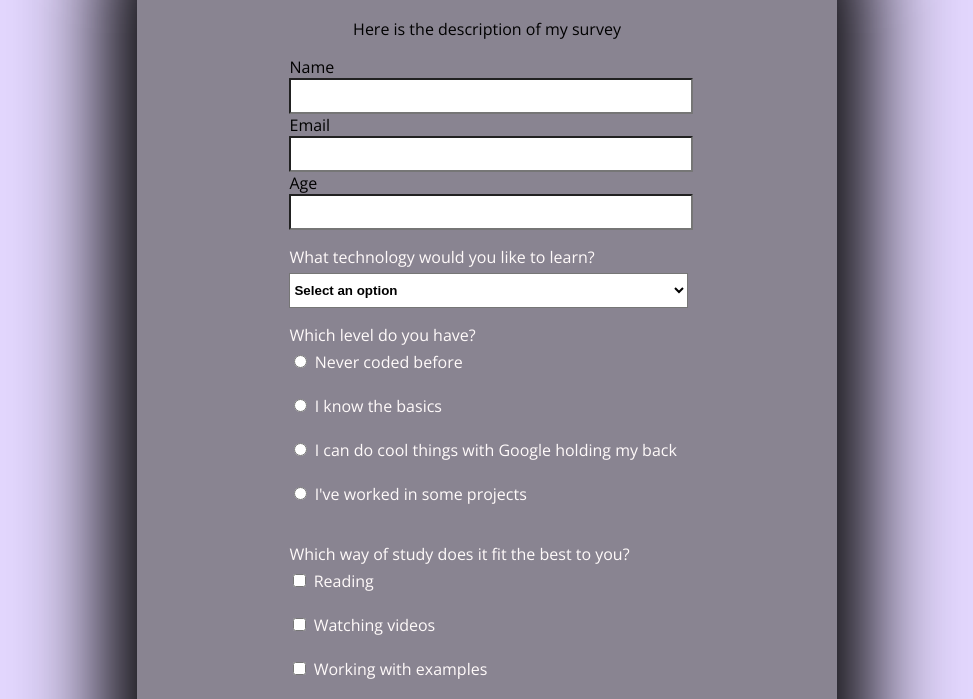
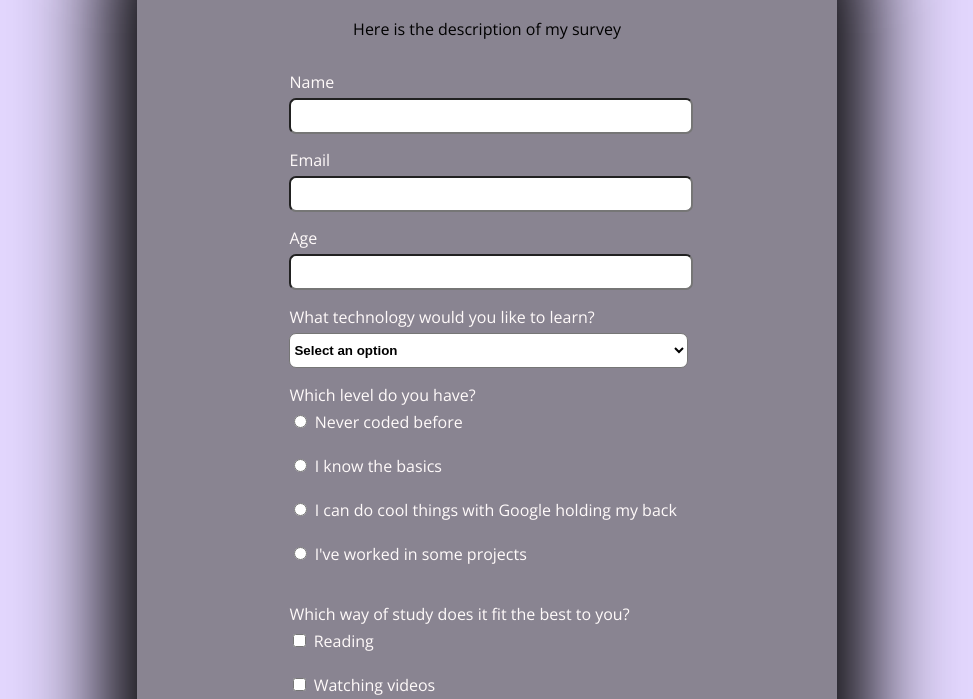
Before and after one commit to leituu/survey-form-fcc, a plain HTML site: page index.html in a window 1280 px wide. Shown: the part 76-775 px from the top of the page, without its empty margins (153-1126 px from the left). Drawn offline with nearby package versions, Linux system fonts and the light colour scheme.

Commit message:
Change the way input labels were created

```diff
--- a/index.html
+++ b/index.html
@@ -20,12 +20,12 @@
             </div>
             <div id="form-container">
                 <form action="" id="survey-form">
-                    <div class="section"><label for="name">Name<input class="text-input" type="text" name="name" id="name" ></label></div>
-                    <div class="section"><label for="email">Email<input class="text-input" type="text" name="email" id="email"></label></div>
-                    <div class="section"><label for="age">Age<input  class="text-input" type="number" min="18"  name="age" id="age"></label></div>
+                    <div class="section labels-input-fields"><label id="name-label" for="name">Name<input class="text-input" type="text" name="name" id="name" ></label></div>
+                    <div class="section labels-input-fields"><label id="email-label" for="email">Email<input class="text-input" type="email" name="email" id="email"></label></div>
+                    <div class="section labels-input-fields"><label id="age-label" for="age">Age<input  class="text-input" type="number" min="18" max="99" name="age" id="age"></label></div>
                     <p>What technology would you like to learn?</p>
                     <div class="section">
-                        <select name="dropdown-menu" id="dropdown-menu">
+                        <select name="technology" id="dropdown-menu">
                                 <option value="opt1" id="option1" disabled selected>Select an option</option>
                                 <option value="opt1" id="option1">C++</option>
                                 <option value="opt2" id="option2">Python</option>
--- a/style.css
+++ b/style.css
@@ -59,10 +59,18 @@ body {
 
 .text-input {
     display: block;
+    margin-top: 5px;
     width: 100%;
     height: 30px;
-    border-radius: 1px;
+    border-radius: 7px;
+    font-size: 18px;
 
+}
+
+.labels-input-fields {
+    font-size: "";
+    color:snow;
+    margin-top: 15px;
 }
 
 #dropdown-menu {
@@ -71,6 +79,7 @@ body {
     margin-right: auto;
     height:35px;
     width: 101%;
+    border-radius: 7px;
     background-color: white;
     font-weight: 600;
 }
```
